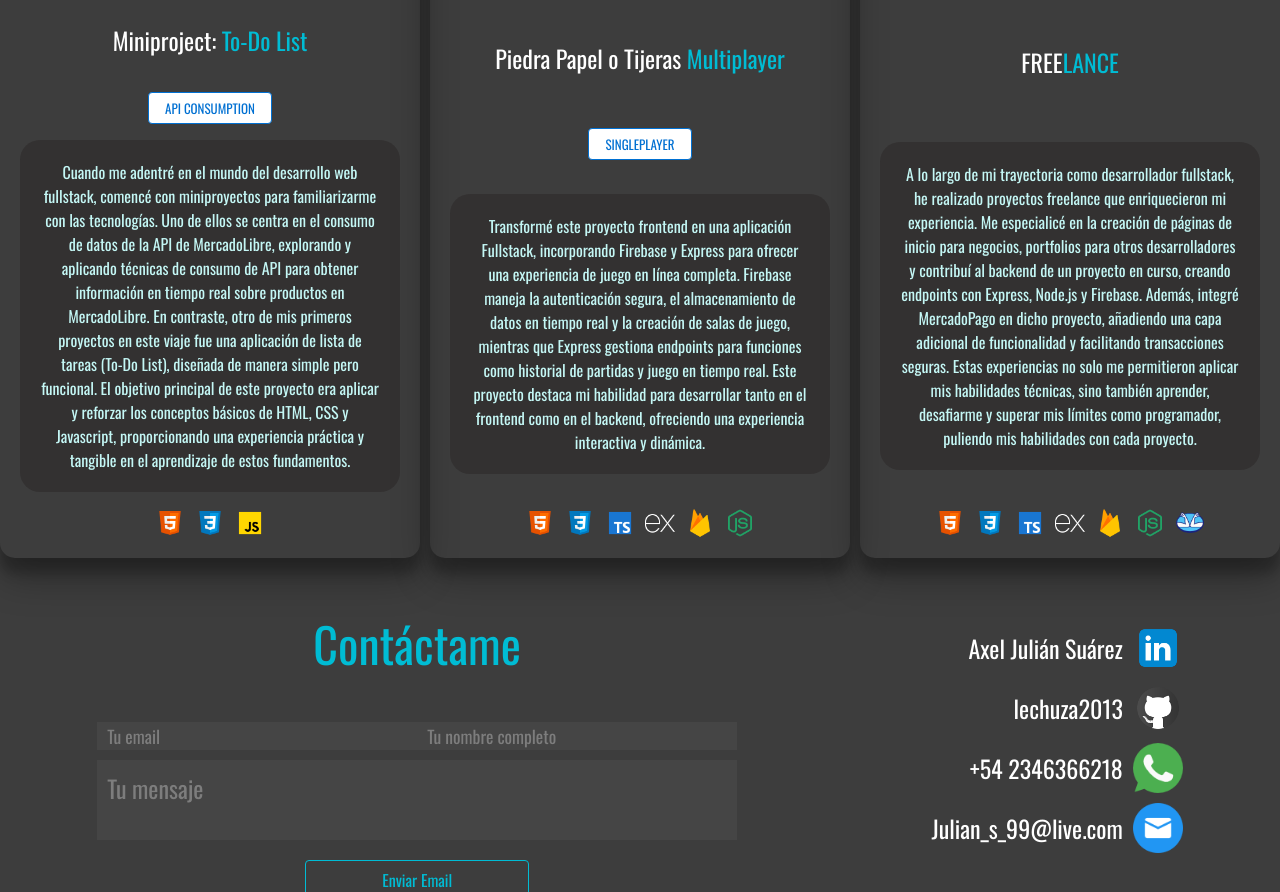
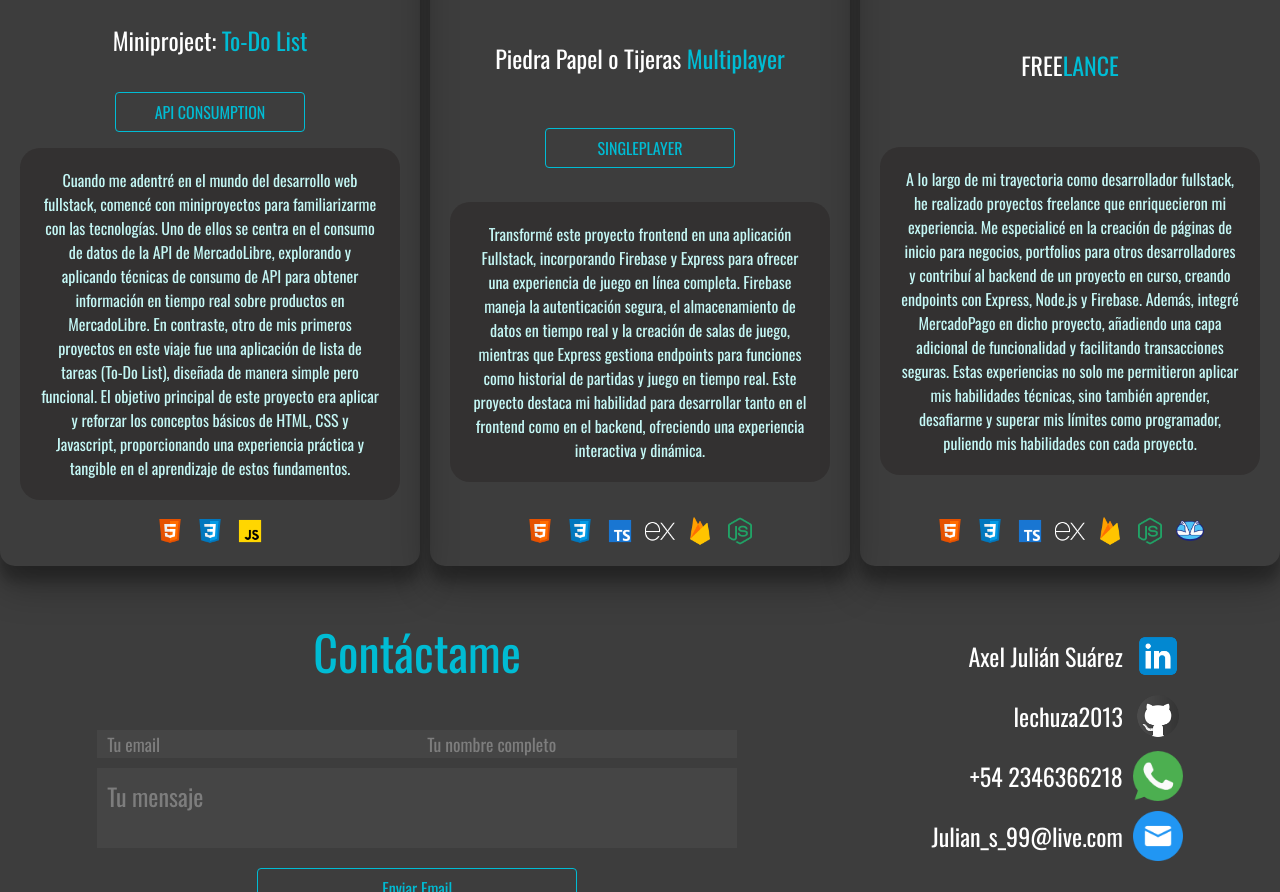
Before and after one commit to axelsuarezdev/portfolio, a React app: page / in a window 1280 px wide. Shown: the part 1780-2672 px from the top of the page. Built offline with nearby package versions, Linux system fonts and the light colour scheme.

Commit message:
css modifications v1

```diff
--- a/src/components/footer.css
+++ b/src/components/footer.css
@@ -69,6 +69,7 @@
   font-size: 1.5em;
   gap: 10px;
 }
+
 .a__href:hover {
   transform: scale(1.1);
 }
@@ -90,6 +91,7 @@
   }
   .form {
     margin-bottom: 20px;
+    width: 80%;
   }
   .contact__container {
     flex-direction: column;
@@ -110,16 +112,16 @@
   border-radius: 0.25rem;
   border: 1px solid rgb(0, 188, 212);
   color: rgb(0, 188, 212);
+  font-size: 1em;
   line-height: 30px;
   font-weight: 400;
   text-align: center;
-  width: 35%;
+  width: 50%;
   height: 40px;
-  font-size: 1rem;
 }
 .button:hover {
   transform: scale(1.2);
   background: rgb(0, 188, 212);
-  color: black;
+  color: white;
   transition: 0.2s ease;
 }
--- a/src/components/projects.css
+++ b/src/components/projects.css
@@ -20,18 +20,20 @@
   outline: none;
   cursor: pointer;
   padding: 0 16px;
-  background-color: #fff;
+  background-color: transparent;
   border-radius: 0.25rem;
-  border: 1px solid #0070d2;
-  color: #0070d2;
-  font-size: 13px;
+  border: 1px solid rgb(0, 188, 212);
+  color: rgb(0, 188, 212);
+  font-size: 1em;
   line-height: 30px;
   font-weight: 400;
   text-align: center;
+  width: 50%;
+  height: 40px;
 }
 .project__version:hover {
   transform: scale(1.2);
-  background: #0070d2;
+  background: rgb(0, 188, 212);
   color: white;
   transition: 0.2s ease;
 }
--- a/src/pages/Home.css
+++ b/src/pages/Home.css
@@ -65,6 +65,13 @@
   .avatar {
     display: none;
   }
+  .h1 {
+    width: 80%;
+    text-align: left;
+  }
+  .presentation {
+    width: 80%;
+  }
 }
 .contactIcon {
   width: 35px;
@@ -105,23 +112,3 @@
   align-items: center;
   flex-direction: row;
 }
-
-/* @keyframes show {
-  from {
-    opacity: 0;
-    scale: 25%;
-  }
-  to {
-    opacity: 1;
-    scale: 100%;
-  }
-}
-img {
-  view-timeline-name: --image;
-  view-timeline-axis: block;
-
-  animation-timeline: --image;
-  animation-name: show;
-
-  animation-range: entry 25% cover 50%;
-} */
--- a/src/pages/ThankYou.css
+++ b/src/pages/ThankYou.css
@@ -6,24 +6,25 @@
   justify-content: center;
 }
 .button {
-  width: 150px;
   margin-top: 10px;
   display: inline-block;
   outline: none;
   cursor: pointer;
-  padding: 5px;
-  background-color: #fff;
+  padding: 0 16px;
+  background-color: transparent;
   border-radius: 0.25rem;
-  border: 1px solid #0070d2;
-  color: #0070d2;
-  font-size: 1.5rem;
+  border: 1px solid rgb(0, 188, 212);
+  color: rgb(0, 188, 212);
+  font-size: 1em;
   line-height: 30px;
   font-weight: 400;
   text-align: center;
+  width: 50%;
+  height: 40px;
 }
 .button:hover {
   transform: scale(1.2);
-  background: #0070d2;
+  background: rgb(0, 188, 212);
   color: white;
   transition: 0.2s ease;
 }
```
Also changed, not shown: 2 other files (tests, documents, lock files or other folders).
